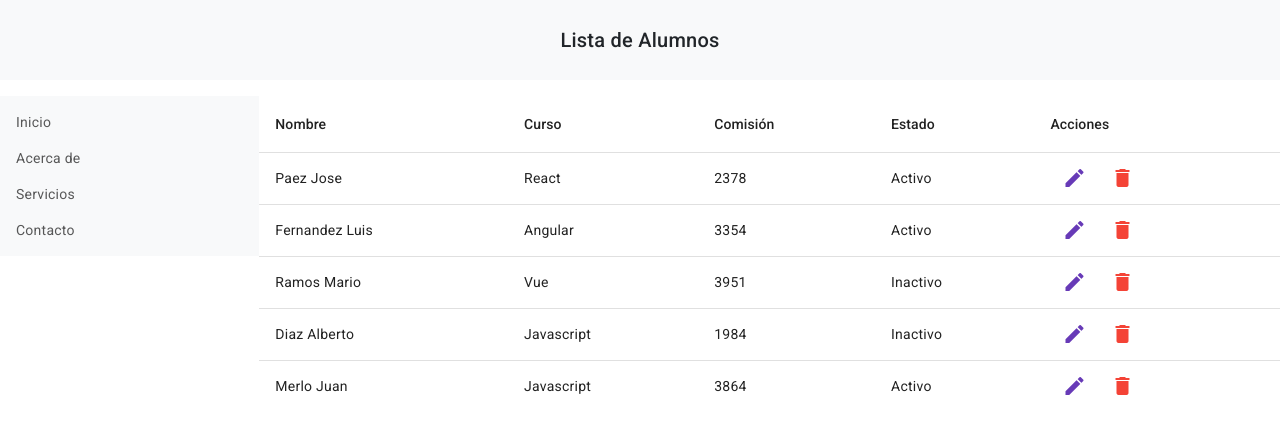
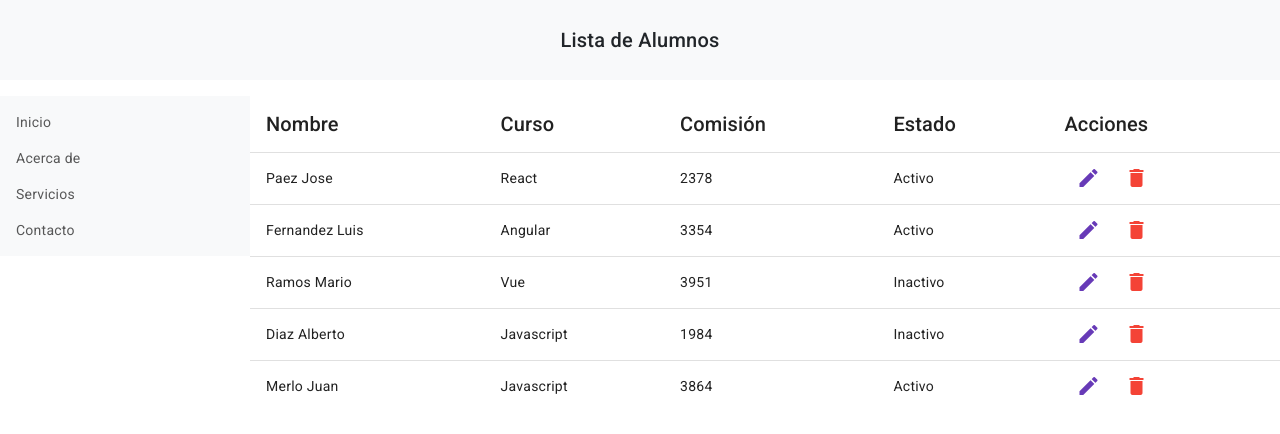
Before and after one commit to MaykoLeo/Coderhouse-Angular-ProyectoFinal, an Angular app: page / in a window 1280 px wide. Shown: the top 434 px of the page. Built offline with nearby package versions, Linux system fonts and the light colour scheme.

Commit message:
directiva letra 20

```diff
--- a/src/app/app.module.ts
+++ b/src/app/app.module.ts
@@ -12,6 +12,7 @@ import { EditarAlumnoModalComponent } from './components/editar-alumno-modal/edi
 import { ReactiveFormsModule } from '@angular/forms';
 import { FormatoApellidoNombrePipe } from './pipes/formato-apellido-nombre.pipe';
 import { BooleanoATextoPipe } from './pipes/booleano-a-texto.pipe';
+import { LetraTamanioDirective } from './directives/letra-tamanio.directive';
 
 
 @NgModule({
@@ -23,6 +24,7 @@ import { BooleanoATextoPipe } from './pipes/booleano-a-texto.pipe';
     EditarAlumnoModalComponent,
     FormatoApellidoNombrePipe,
     BooleanoATextoPipe,
+    LetraTamanioDirective,
   ],
   imports: [
     BrowserModule,
--- a/src/app/components/content-area/content-area.component.html
+++ b/src/app/components/content-area/content-area.component.html
@@ -1,30 +1,30 @@
 <table mat-table [dataSource]="dataSource">
     <ng-container matColumnDef="nombre">
-        <th mat-header-cell *matHeaderCellDef>Nombre</th>
+        <th mat-header-cell *matHeaderCellDef appLetraTamanio>Nombre</th>
         <td mat-cell *matCellDef="let element">{{ element.alumno | formatoApellidoNombre: element.alumno.nombre:
             element.alumno.apellido }}</td>
     </ng-container>
 
 
     <ng-container matColumnDef="curso">
-        <th mat-header-cell *matHeaderCellDef>Curso</th>
+        <th mat-header-cell *matHeaderCellDef appLetraTamanio>Curso</th>
         <td mat-cell *matCellDef="let element">{{ element.curso }}</td>
     </ng-container>
 
 
     <ng-container matColumnDef="comision">
-        <th mat-header-cell *matHeaderCellDef>Comisión</th>
+        <th mat-header-cell *matHeaderCellDef appLetraTamanio>Comisión</th>
         <td mat-cell *matCellDef="let element">{{ element.comision }}</td>
     </ng-container>
 
     <ng-container matColumnDef="estado">
-        <th mat-header-cell *matHeaderCellDef>Estado</th>
+        <th mat-header-cell *matHeaderCellDef appLetraTamanio>Estado</th>
         <td mat-cell *matCellDef="let element">{{ element.alumno.estado | booleanoATexto: 'Activo': 'Inactivo' }}</td>
     </ng-container>
 
 
     <ng-container matColumnDef="acciones">
-        <th mat-header-cell *matHeaderCellDef>Acciones</th>
+        <th mat-header-cell *matHeaderCellDef appLetraTamanio>Acciones</th>
         <td mat-cell *matCellDef="let element">
             <button mat-icon-button color="primary" (click)="openModal(element)">
                 <mat-icon>edit</mat-icon>
--- a/src/app/components/toolbar/toolbar.component.html
+++ b/src/app/components/toolbar/toolbar.component.html
@@ -1 +1 @@
-<h2 class="toolbar bg-light"> {{ titulo }}</h2>
+<h2 class="toolbar bg-light" appLetraTamanio> {{ titulo }}</h2>
--- /dev/null
+++ b/src/app/directives/letra-tamanio.directive.ts
@@ -0,0 +1,16 @@
+import { Directive, ElementRef, Renderer2 } from '@angular/core';
+
+@Directive({
+  selector: '[appLetraTamanio]'
+})
+export class LetraTamanioDirective {
+
+  constructor(
+    private element: ElementRef,
+    private renderer: Renderer2,
+
+  ) {
+    this.renderer.setStyle(this.element.nativeElement, 'font-size', '20px')
+  }
+
+}
--- a/src/app/pipes/formato-apellido-nombre.pipe.ts
+++ b/src/app/pipes/formato-apellido-nombre.pipe.ts
@@ -1,6 +1,4 @@
 import { Pipe, PipeTransform } from '@angular/core';
-import { Alumno } from '../models/alumno';
-import { usuario } from '../models/usuario';
 
 
 @Pipe({
```
Also changed, not shown: 1 other file (tests, documents, lock files or other folders).
